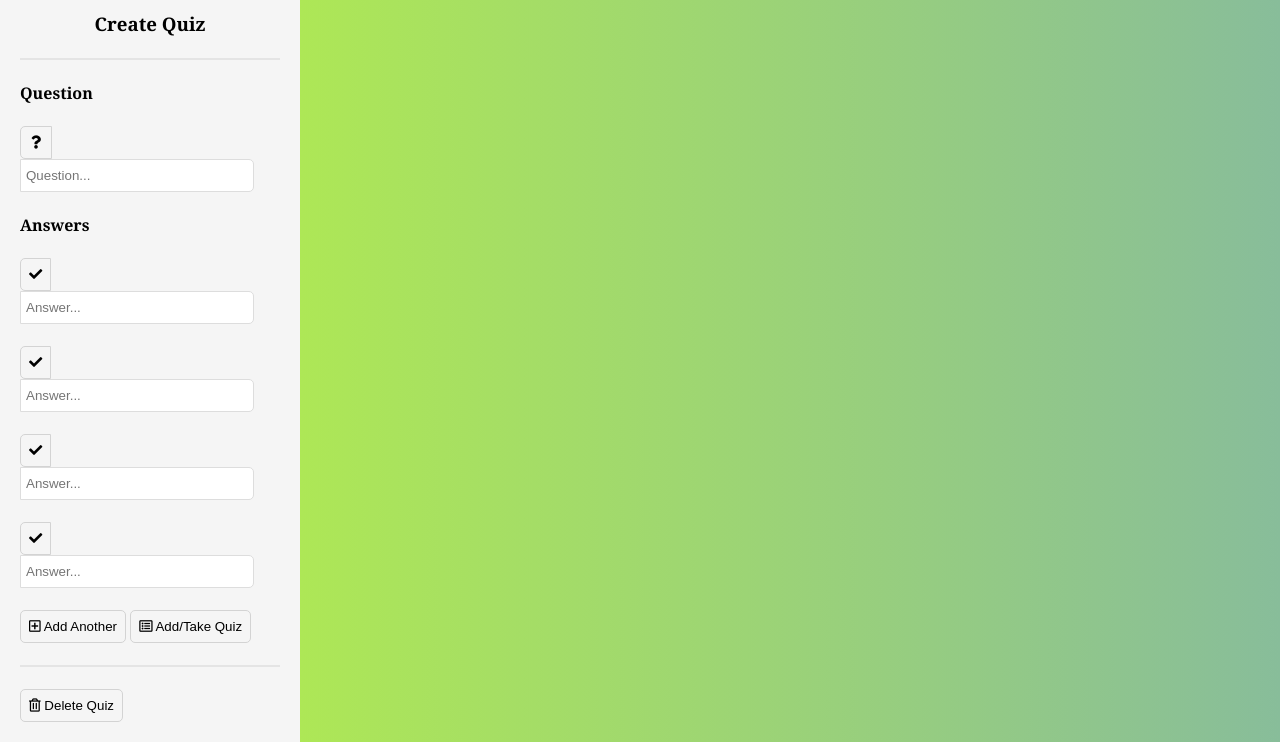
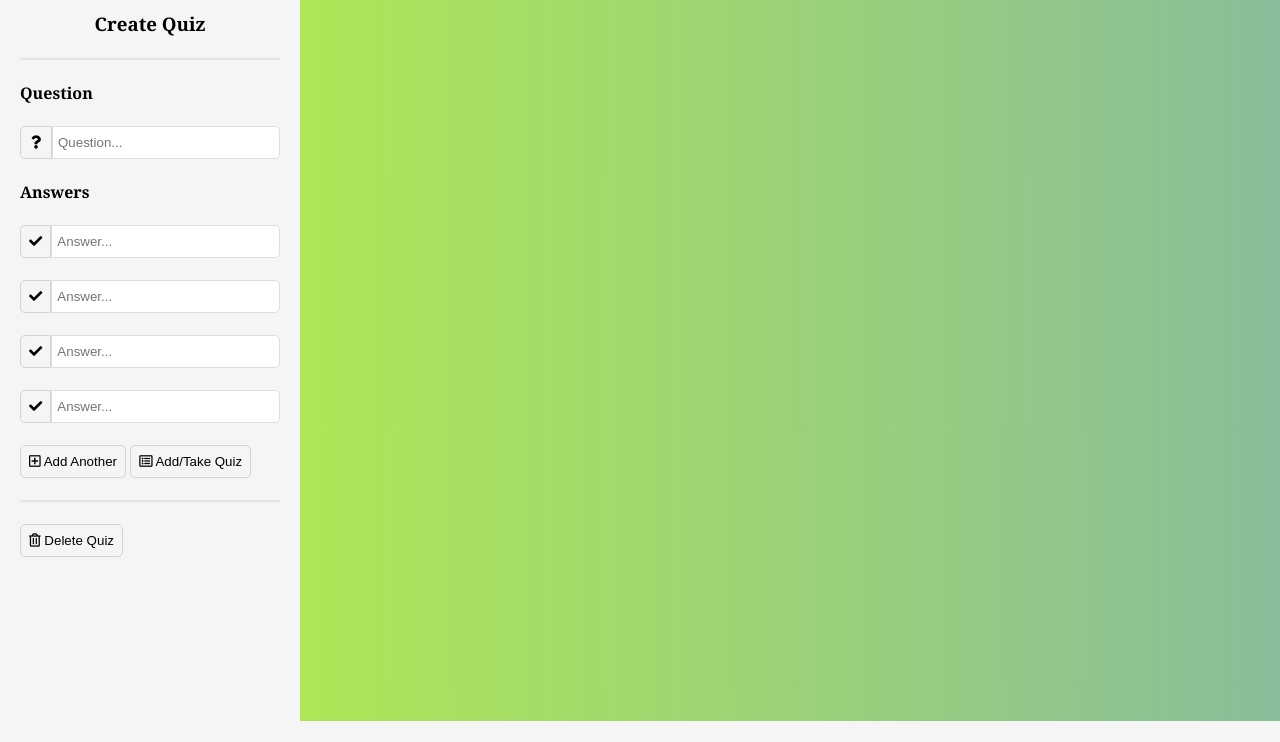
Before and after one commit to miguelznunez/Quiz-App, a plain HTML site: page index.html in a window 1280 px wide. Shown: the part 79-821 px from the top of the page. After the commit the page ends 800 px from the top, so only its background shows below. Drawn offline with nearby package versions, Linux system fonts and the light colour scheme.

Commit message:
Update index.html

```diff
--- a/index.html
+++ b/index.html
@@ -22,43 +22,46 @@
   </header>
 
   <!-- WRAPPER FOR QUIZ MENU AND QUIZ DISPLAY-->
-  <div class="container">
   <div class="wrapper">
 
     <!-- QUIZ MENU -->
     <div class="menu">
-        <div class="add-quiz">
       <h3 style="text-align: center;">Create Quiz</h3>
       <br>
       <p style="border-bottom: 2px solid rgba(211, 211, 211, 0.5);"></p>
       <br>
       <h4>Question</h4>
       <br>
+      <div class="input-group">
         <button style="padding: 8px 10px;border-top-right-radius: 0;border-bottom-right-radius: 0;"><i
             class="fas fa-question"></i></button><input type="text" id="question" placeholder="Question...">
-          <br>
+      </div>
       <br>
       <h4>Answers</h4>
       <br>
+      <div class="input-group">
         <button id="btn1" onclick="setBtnColorGreen('btn1')"
           style="background: whitesmoke;border-bottom-right-radius: 0;border-top-right-radius: 0;"><i
             class="fas fa-check"></i></button><input type="text" id="answer1" placeholder="Answer...">
+      </div>
       <br>
-          <br>
+      <div class="input-group">
         <button id="btn2" onclick="setBtnColorGreen('btn2')"
           style="background: whitesmoke;border-bottom-right-radius: 0;border-top-right-radius: 0;"><i
             class="fas fa-check"></i></button><input type="text" id="answer2" placeholder="Answer...">
+      </div>
       <br>
-          <br>
+      <div class="input-group">
         <button id="btn3" onclick="setBtnColorGreen('btn3')"
           style="background: whitesmoke;border-bottom-right-radius: 0;border-top-right-radius: 0;"><i
             class="fas fa-check"></i></button><input type="text" id="answer3" placeholder="Answer...">
+      </div>
       <br>
-          <br>
+      <div class="input-group">
         <button id="btn4" onclick="setBtnColorGreen('btn4')"
           style="background: whitesmoke;border-bottom-right-radius: 0;border-top-right-radius: 0;"><i
             class="fas fa-check"></i></button><input type="text" id="answer4" placeholder="Answer...">
-          <br>
+      </div>
       <br>
       <button id="addQuestion"><i class="far fa-plus-square"></i> Add Another</button> <button id="addFinish"><i
           class="far fa-list-alt"></i> Add/Take Quiz</button>
@@ -69,11 +72,9 @@
       <button id="deleteQuizBtn" style="border-radius: 5px"> <i class="far fa-trash-alt"></i>
         Delete Quiz</button>
     </div>
-      </div>
 
     <!-- QUIZ DISPLAY -->
     <div class="quiz-questions"></div>
-    </div>
   </div>
 
   <!-- OUTPUT SUCCESS, WARNING, or INFO MESSAGES -->
```
Lines whose indentation alone changed are shown as unchanged.
